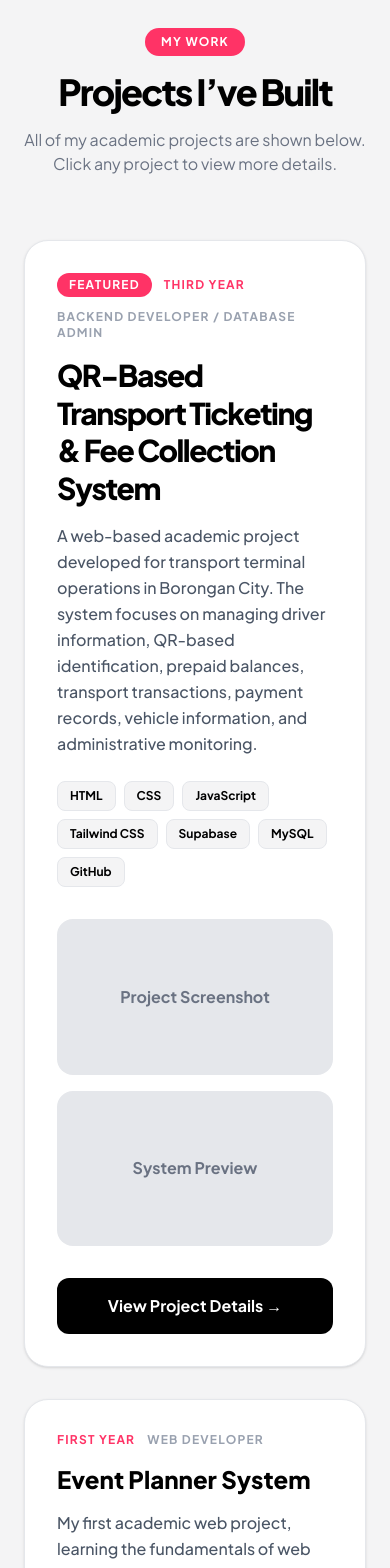
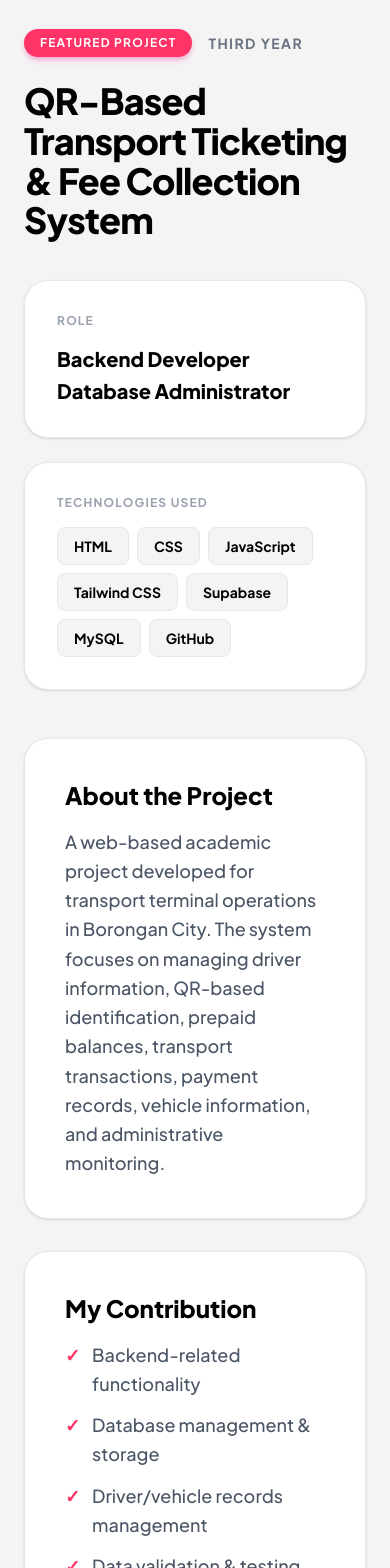
Before and after one commit to dulfodaphne08-tech/daphnedulfo.github.io, a Next.js app in the folder my-portfolio/: page / in a window 390 px wide. Shown: the part 7500-9068 px from the top of the page. Built offline with nearby package versions, Linux system fonts and the light colour scheme.

Commit message:
updated styling

```diff
--- a/my-portfolio/app/page.tsx
+++ b/my-portfolio/app/page.tsx
@@ -4,7 +4,6 @@ import About from './sections/About'
 import Services from './sections/Services'
 import Education from './sections/Education'
 import Achievements from './sections/Achievements'
-import Journey from './sections/Journey'
 import FeaturedWork from './sections/FeaturedWork'
 import Workflow from './sections/Workflow'
 import Skills from './sections/Skills'
@@ -20,7 +19,6 @@ export default function Home() {
       <Services />
       <Education />
       <Achievements />
-      <Journey />
       <FeaturedWork />
       <Workflow />
       <Skills />
--- a/my-portfolio/app/sections/FeaturedWork.tsx
+++ b/my-portfolio/app/sections/FeaturedWork.tsx
@@ -1,230 +1,138 @@
 "use client";
+import { motion } from "framer-motion";
 
-import { AnimatePresence, motion } from "framer-motion";
-import { useState } from "react";
-
-type Project = {
-  title: string;
-  year: string;
-  role: string;
-  desc: string;
-  skills: string[];
-  details: string[];
-  featured?: boolean;
-};
-
-const projects: Project[] = [
+export default function FeaturedWork() {
+  const allProjects = [
     {
-    title: "QR-Based Transport Ticketing & Fee Collection System",
+      title: "QR Transport Ticketing",
       year: "Third Year",
-    role: "Backend Developer / Database Admin",
-    desc: "A web-based academic project developed for transport terminal operations in Borongan City. The system focuses on managing driver information, QR-based identification, prepaid balances, transport transactions, payment records, vehicle information, and administrative monitoring.",
-    skills: ["HTML", "CSS", "JavaScript", "Tailwind CSS", "Supabase", "MySQL", "GitHub"],
-    details: [
-      "Backend-related functionality",
-      "Database management and storage",
-      "Driver and vehicle records management",
-      "Data validation and testing",
-      "QR-based identification and transaction records",
-    ],
-    featured: true,
+      role: "Backend & Database Admin",
+      img: "https://images.unsplash.com/photo-1556742049-0cfed4f6a45d?q=80&w=600&auto=format&fit=crop"
+    },
+    {
+      title: "Crochet Creation System",
+      year: "Second Year",
+      role: "System Developer",
+      img: "https://images.unsplash.com/photo-1615715917286-3fb6bb3eb372?q=80&w=600&auto=format&fit=crop"
     },
     {
       title: "Event Planner System",
       year: "First Year",
       role: "Web Developer",
-    desc: "My first academic web project, learning the fundamentals of web development, interface design, and collaborative development.",
-    skills: ["HTML", "CSS", "JavaScript"],
-    details: [
-      "Built basic page layouts and interface components",
-      "Practiced responsive design fundamentals",
-      "Learned how to structure a simple web project",
-      "Collaborated with classmates during development",
-    ],
-  },
-  {
-    title: "Crochet Creation System",
-    year: "Second Year",
-    role: "System Developer",
-    desc: "A web-based system that helped me develop my understanding of system design, databases, user interfaces, and teamwork.",
-    skills: ["Web Dev", "Database", "System Design"],
-    details: [
-      "Designed system pages and user interface layouts",
-      "Worked with database-related features",
-      "Organized product and user information",
-      "Tested features and improved system flow",
-    ],
-  },
+      img: "https://images.unsplash.com/photo-1511578314322-379afb476865?q=80&w=600&auto=format&fit=crop"
+    }
   ];
 
-export default function FeaturedWork() {
-  const [activeProject, setActiveProject] = useState<Project | null>(null);
+  return (
+    <section id="work" className="py-32 bg-[#f4f4f5] border-y border-gray-200 overflow-hidden">
 
-  return (
-    <section id="work" className="py-32 px-6 bg-[#f4f4f5] border-t border-gray-200">
-      <div className="max-w-6xl mx-auto">
+      {/* =========================================
+          1. THE FEATURED PROJECT (Case Study)
+          ========================================= */}
+      <div className="max-w-6xl mx-auto px-6 mb-32">
+        <motion.div initial={{ opacity: 0, y: 40 }} whileInView={{ opacity: 1, y: 0 }} viewport={{ once: true }} transition={{ duration: 0.8 }}>
 
-        {/* Section Header */}
-        <div className="text-center mb-20">
-          <motion.span
-            initial={{ opacity: 0, y: 20 }} whileInView={{ opacity: 1, y: 0 }} viewport={{ once: true }}
-            className="inline-block px-4 py-1.5 bg-[#FF3366] text-white text-xs font-black rounded-full tracking-widest uppercase mb-6 shadow-md shadow-pink-500/30"
-          >
-            My Work ✨
-          </motion.span>
-          <motion.h2
-            initial={{ opacity: 0, y: 20 }} whileInView={{ opacity: 1, y: 0 }} viewport={{ once: true }} transition={{ delay: 0.1 }}
-            className="text-4xl md:text-6xl font-black mb-6 text-black tracking-tighter"
-          >
-            Projects I’ve Built
-          </motion.h2>
-          <motion.p
-            initial={{ opacity: 0, y: 20 }} whileInView={{ opacity: 1, y: 0 }} viewport={{ once: true }} transition={{ delay: 0.2 }}
-            className="text-gray-500 font-medium max-w-2xl mx-auto text-lg"
-          >
-            All of my academic projects are shown below. Click any project to view the full case study and my contributions.
-          </motion.p>
+          <div className="flex items-center gap-4 mb-6">
+            <span className="px-4 py-1.5 bg-[#FF3366] text-white text-xs font-bold rounded-full tracking-widest uppercase shadow-md shadow-pink-500/30">Featured Project</span>
+            <span className="text-gray-500 text-sm font-bold tracking-widest uppercase">Third Year</span>
           </div>
 
-        {/* Project Grid */}
-        <div className="grid grid-cols-1 md:grid-cols-2 gap-8">
-          {projects.map((project, i) => (
-            <motion.article
-              key={project.title}
-              initial={{ opacity: 0, y: 30 }}
-              whileInView={{ opacity: 1, y: 0 }}
-              viewport={{ once: true, amount: 0.2 }}
-              transition={{ delay: i * 0.1, duration: 0.6 }}
-              className={`bg-white rounded-3xl p-8 border border-gray-200 shadow-sm hover:shadow-2xl hover:-translate-y-1 transition-all duration-300 flex flex-col group ${
-                project.featured ? "md:col-span-2" : ""
-              }`}
-            >
-              {/* Tags */}
-              <div className="flex flex-wrap items-center gap-3 mb-6">
-                {project.featured && (
-                  <span className="px-3 py-1.5 bg-[#111] text-white text-xs font-bold rounded-full tracking-widest uppercase">
-                    Featured 🌟
-                  </span>
-                )}
-                <span className="text-xs font-bold text-[#FF3366] uppercase tracking-widest">
-                  {project.year}
-                </span>
-                <span className="text-xs font-bold text-gray-400 uppercase tracking-widest">
-                  {project.role}
-                </span>
+          <h2 className="text-4xl md:text-7xl font-extrabold mb-10 text-black leading-[1.1] tracking-tight">
+            QR-Based Transport Ticketing & Fee Collection System
+          </h2>
+
+          <div className="grid grid-cols-1 md:grid-cols-3 gap-6 mb-12">
+            <div className="bg-white p-8 rounded-3xl border border-gray-200 shadow-sm">
+              <h4 className="text-xs font-bold text-gray-400 uppercase tracking-widest mb-4">Role</h4>
+              <p className="font-extrabold text-black text-xl mb-1">Backend Developer</p>
+              <p className="font-extrabold text-black text-xl">Database Administrator</p>
             </div>
-
-              {/* Title */}
-              <h3 className={`font-black text-black mb-4 leading-tight tracking-tight ${project.featured ? "text-3xl md:text-5xl" : "text-2xl"}`}>
-                {project.title}
-              </h3>
-
-              {/* Description */}
-              <p className="text-gray-600 font-medium leading-relaxed mb-8">
-                {project.desc}
-              </p>
-
-              {/* Technologies */}
-              <div className="flex flex-wrap gap-2 mb-8">
-                {project.skills.map((skill) => (
-                  <span key={skill} className="px-3 py-1.5 bg-[#f4f4f5] border border-gray-200 rounded-lg text-xs font-bold text-black group-hover:border-[#FF3366] transition-colors">
-                    {skill}
-                  </span>
-                ))}
-              </div>
-
-              {/* Placeholder Screenshots for Featured */}
-              {project.featured && (
-                <div className="grid grid-cols-1 md:grid-cols-2 gap-6 mb-10">
-                  <div className="aspect-video bg-gray-100 border border-gray-200 rounded-2xl flex items-center justify-center text-gray-400 font-bold shadow-inner">🖥️ Dashboard Preview</div>
-                  <div className="aspect-video bg-gray-100 border border-gray-200 rounded-2xl flex items-center justify-center text-gray-400 font-bold shadow-inner">📱 Mobile View</div>
-                </div>
-              )}
-
-              {/* Action Button */}
-              <button
-                type="button"
-                onClick={() => setActiveProject(project)}
-                className="mt-auto w-full py-4 bg-[#f4f4f5] text-black font-extrabold rounded-xl group-hover:bg-[#FF3366] group-hover:text-white transition-all shadow-sm flex items-center justify-center gap-2"
-              >
-                View Project Details <span className="text-xl">→</span>
-              </button>
-            </motion.article>
+            <div className="bg-white p-8 rounded-3xl border border-gray-200 shadow-sm md:col-span-2">
+              <h4 className="text-xs font-bold text-gray-400 uppercase tracking-widest mb-4">Technologies Used</h4>
+              <div className="flex flex-wrap gap-2">
+                {["HTML", "CSS", "JavaScript", "Tailwind CSS", "Supabase", "MySQL", "GitHub"].map(t => (
+                  <span key={t} className="px-4 py-2 bg-[#f4f4f5] border border-gray-200 rounded-lg text-sm font-bold text-black">{t}</span>
                 ))}
               </div>
             </div>
+          </div>
 
-      {/* PROJECT DETAILS MODAL (Pop-up) */}
-      <AnimatePresence>
-        {activeProject && (
-          <motion.div
-            initial={{ opacity: 0 }}
-            animate={{ opacity: 1 }}
-            exit={{ opacity: 0 }}
-            onClick={() => setActiveProject(null)}
-            className="fixed inset-0 z-[200] bg-black/60 backdrop-blur-md p-4 flex items-center justify-center overflow-y-auto"
-          >
-            <motion.div
-              initial={{ opacity: 0, scale: 0.95, y: 20 }}
-              animate={{ opacity: 1, scale: 1, y: 0 }}
-              exit={{ opacity: 0, scale: 0.95, y: 20 }}
-              onClick={(e) => e.stopPropagation()}
-              className="bg-white rounded-[2rem] max-w-3xl w-full max-h-[90vh] overflow-y-auto p-8 md:p-12 relative shadow-2xl"
-            >
-              {/* Close Button */}
-              <button
-                type="button"
-                onClick={() => setActiveProject(null)}
-                className="absolute top-6 right-6 h-12 w-12 rounded-full bg-gray-100 hover:bg-[#FF3366] hover:text-white transition-colors font-bold text-xl flex items-center justify-center"
-              >
-                ✕
-              </button>
-
-              <span className="text-sm font-black text-[#FF3366] uppercase tracking-widest block mb-2">
-                {activeProject.year} • {activeProject.role}
-              </span>
-              <h3 className="text-3xl md:text-5xl font-black text-black mt-2 mb-6 tracking-tight leading-tight">
-                {activeProject.title}
-              </h3>
-
-              <p className="text-gray-600 font-medium leading-relaxed mb-10 text-lg">
-                {activeProject.desc}
+          <div className="grid grid-cols-1 md:grid-cols-2 gap-8 mb-12">
+            <div className="bg-white p-10 rounded-3xl border border-gray-200 shadow-sm">
+              <h3 className="text-2xl font-extrabold mb-4 text-black">About the Project</h3>
+              <p className="text-gray-600 leading-relaxed font-medium text-lg">
+                A web-based academic project developed for transport terminal operations in Borongan City. The system focuses on managing driver information, QR-based identification, prepaid balances, transport transactions, payment records, vehicle information, and administrative monitoring.
               </p>
-
-              <div className="bg-[#f4f4f5] p-8 rounded-2xl mb-10 border border-gray-200">
-                <h4 className="text-xl font-black text-black mb-6 flex items-center gap-2">
-                  <span className="text-[#FF3366]">🛠️</span> My Contributions
-                </h4>
-                <ul className="grid grid-cols-1 md:grid-cols-2 gap-4">
-                  {activeProject.details.map((detail) => (
-                    <li key={detail} className="flex gap-3 text-gray-700 font-semibold bg-white p-4 rounded-xl shadow-sm border border-gray-100">
-                      <span className="text-[#FF3366] font-black">✓</span>
-                      <span>{detail}</span>
-                    </li>
-                  ))}
+            </div>
+            <div className="bg-white p-10 rounded-3xl border border-gray-200 shadow-sm">
+              <h3 className="text-2xl font-extrabold mb-4 text-black">My Contribution</h3>
+              <ul className="text-gray-600 leading-relaxed space-y-3 font-medium text-lg">
+                <li className="flex gap-3"><span className="text-[#FF3366] font-black">✓</span> Backend-related functionality</li>
+                <li className="flex gap-3"><span className="text-[#FF3366] font-black">✓</span> Database management & storage</li>
+                <li className="flex gap-3"><span className="text-[#FF3366] font-black">✓</span> Driver/vehicle records management</li>
+                <li className="flex gap-3"><span className="text-[#FF3366] font-black">✓</span> Data validation & testing</li>
+                <li className="flex gap-3"><span className="text-[#FF3366] font-black">✓</span> Debugging and system integration</li>
               </ul>
             </div>
+          </div>
 
-              <h4 className="text-lg font-black text-black mb-4">Technologies Used</h4>
-              <div className="flex flex-wrap gap-2 mb-10">
-                {activeProject.skills.map((skill) => (
-                  <span key={skill} className="px-4 py-2 bg-[#111] text-white rounded-lg text-sm font-bold shadow-md">
-                    {skill}
-                  </span>
+          <div className="mb-12">
+            <h3 className="text-2xl font-extrabold mb-6 text-black">Project Screenshots</h3>
+            <div className="grid grid-cols-1 md:grid-cols-2 gap-6">
+               <motion.div whileHover={{ scale: 1.02 }} className="aspect-video bg-gray-200 rounded-2xl flex items-center justify-center text-gray-400 font-bold border border-gray-300">Login Screen</motion.div>
+               <motion.div whileHover={{ scale: 1.02 }} className="aspect-video bg-gray-200 rounded-2xl flex items-center justify-center text-gray-400 font-bold border border-gray-300">Driver Dashboard</motion.div>
+               <motion.div whileHover={{ scale: 1.02 }} className="aspect-video bg-gray-200 rounded-2xl flex items-center justify-center text-gray-400 font-bold border border-gray-300">QR Section</motion.div>
+               <motion.div whileHover={{ scale: 1.02 }} className="aspect-video bg-gray-200 rounded-2xl flex items-center justify-center text-gray-400 font-bold border border-gray-300">Admin Dashboard</motion.div>
+            </div>
+          </div>
+
+          <a href="#contact" className="inline-block px-10 py-5 bg-black text-white font-extrabold text-lg rounded-full hover:scale-105 transition-transform shadow-2xl">
+            View Project Details →
+          </a>
+        </motion.div>
+      </div>
+
+      {/* =========================================
+          2. THE VERTICAL 3D CAROUSEL (Up and Down)
+          ========================================= */}
+      <div className="max-w-6xl mx-auto px-6 border-t border-gray-300 pt-20">
+        <div className="text-center mb-16">
+          <h3 className="text-4xl md:text-6xl font-extrabold text-black mb-4 tracking-tight">Explore All My Projects</h3>
+          <p className="text-gray-500 font-medium text-lg">Hover over the wheel to pause the animation.</p>
+        </div>
+
+        <div className="carousel-container">
+          <div className="carousel-wheel">
+            {allProjects.map((project, index) => (
+              <div key={index} className="carousel-item group flex flex-col bg-white">
+
+                {/* Image Half */}
+                <div className="relative h-[60%] overflow-hidden bg-gray-100">
+                  <img
+                    src={project.img}
+                    alt={project.title}
+                    className="w-full h-full object-cover grayscale group-hover:grayscale-0 group-hover:scale-110 transition-all duration-700"
+                  />
+                  <div className="absolute inset-0 bg-black/50 opacity-0 group-hover:opacity-100 transition-opacity flex items-center justify-center">
+                    <button className="px-6 py-3 bg-white text-black font-extrabold rounded-full hover:scale-105 transition-transform shadow-lg">
+                      View Project →
+                    </button>
+                  </div>
+                </div>
+
+                {/* Text Half */}
+                <div className="p-6 h-[40%] flex flex-col justify-center">
+                  <span className="text-xs font-bold text-[#FF3366] uppercase tracking-wider mb-2 block">{project.year}</span>
+                  <h3 className="text-xl font-extrabold mb-1 leading-tight text-black">{project.title}</h3>
+                  <p className="text-sm font-semibold text-gray-500">{project.role}</p>
+                </div>
+
+              </div>
             ))}
           </div>
+        </div>
+      </div>
 
-              <button
-                type="button"
-                onClick={() => setActiveProject(null)}
-                className="w-full py-5 bg-[#FF3366] text-white font-black text-lg rounded-2xl hover:bg-black transition-colors shadow-xl shadow-pink-500/30"
-              >
-                Close Project Details
-              </button>
-            </motion.div>
-          </motion.div>
-        )}
-      </AnimatePresence>
     </section>
   );
 }
```
Also changed, not shown: my-portfolio/app/sections/Workflow.tsx (+38 -8 lines). Lines whose indentation alone changed are shown as unchanged.
